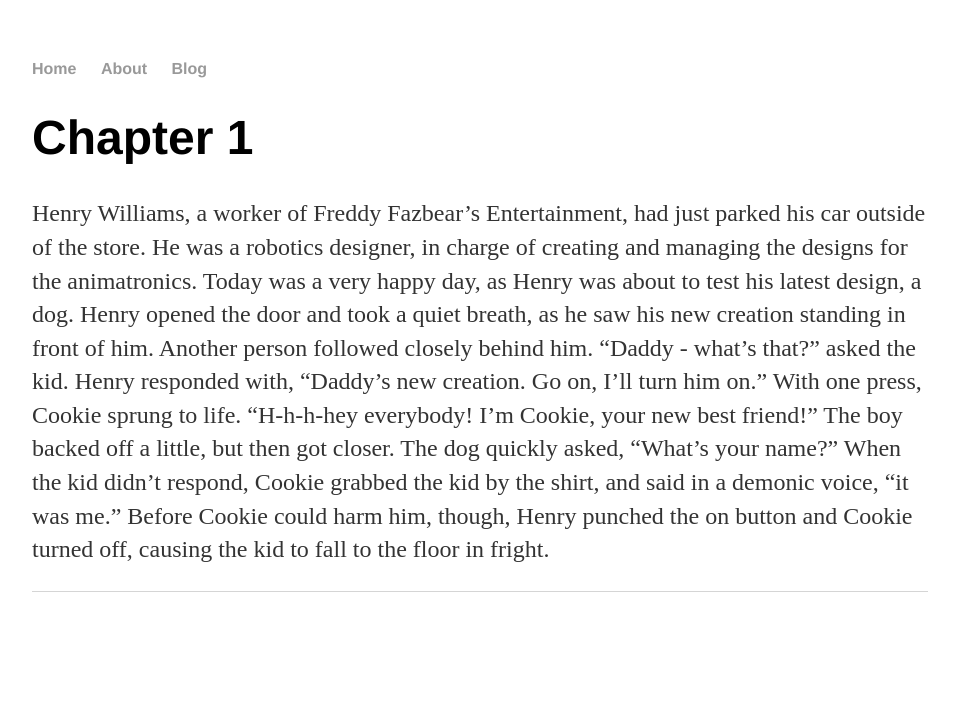
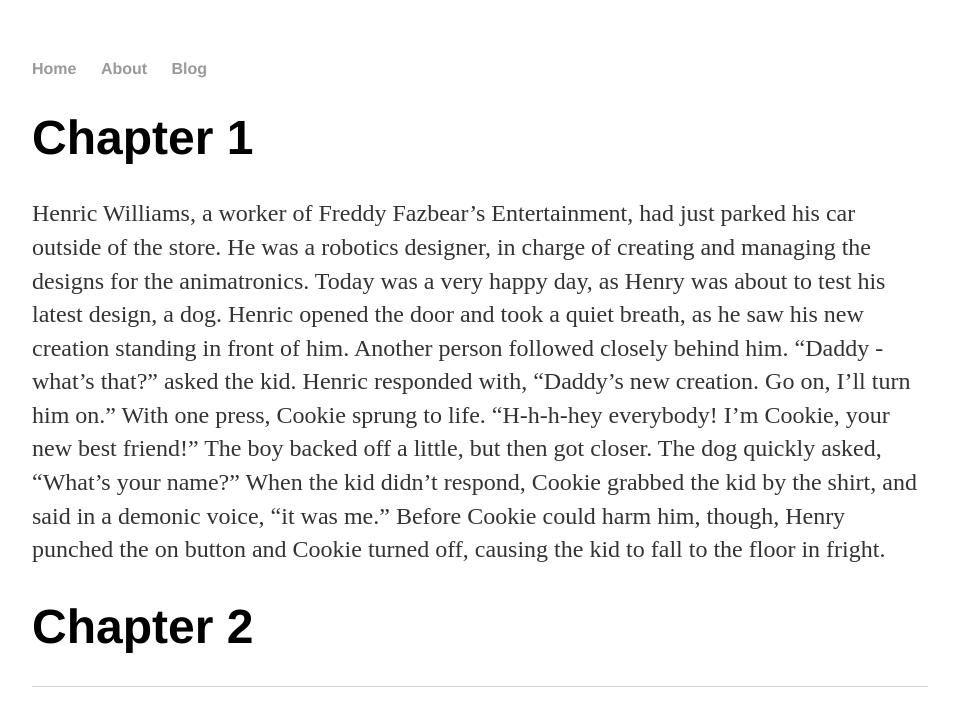
Before and after one commit to thelostonesgame/thelostonesgame.github.io, a Jekyll site: the page built from secret/testing/backstory.md, in a window 1280 px wide. Shown: the top 726 px of the page, without its empty margins (160-1119 px from the left). Built offline with Jekyll 4.4.1, drawn with Linux system fonts in a browser that asks for light colours.

Commit message:
Update backstory.md

```diff
--- a/secret/testing/backstory.md
+++ b/secret/testing/backstory.md
@@ -3,4 +3,6 @@
 title: The Backstory
 ---
 # Chapter 1
-Henry Williams, a worker of Freddy Fazbear's Entertainment, had just parked his car outside of the store. He was a robotics designer, in charge of creating and managing the designs for the animatronics. Today was a very happy day, as Henry was about to test his latest design, a dog. Henry opened the door and took a quiet breath, as he saw his new creation standing in front of him. Another person followed closely behind him. "Daddy - what's that?" asked the kid. Henry responded with, "Daddy's new creation. Go on, I'll turn him on." With one press, Cookie sprung to life. "H-h-h-hey everybody! I'm Cookie, your new best friend!" The boy backed off a little, but then got closer. The dog quickly asked, "What's your name?" When the kid didn't respond, Cookie grabbed the kid by the shirt, and said in a demonic voice, "it was me." Before Cookie could harm him, though, Henry punched the on button and Cookie turned off, causing the kid to fall to the floor in fright.
+Henric Williams, a worker of Freddy Fazbear's Entertainment, had just parked his car outside of the store. He was a robotics designer, in charge of creating and managing the designs for the animatronics. Today was a very happy day, as Henry was about to test his latest design, a dog. Henric opened the door and took a quiet breath, as he saw his new creation standing in front of him. Another person followed closely behind him. "Daddy - what's that?" asked the kid. Henric responded with, "Daddy's new creation. Go on, I'll turn him on." With one press, Cookie sprung to life. "H-h-h-hey everybody! I'm Cookie, your new best friend!" The boy backed off a little, but then got closer. The dog quickly asked, "What's your name?" When the kid didn't respond, Cookie grabbed the kid by the shirt, and said in a demonic voice, "it was me." Before Cookie could harm him, though, Henry punched the on button and Cookie turned off, causing the kid to fall to the floor in fright.
+
+# Chapter 2
```
